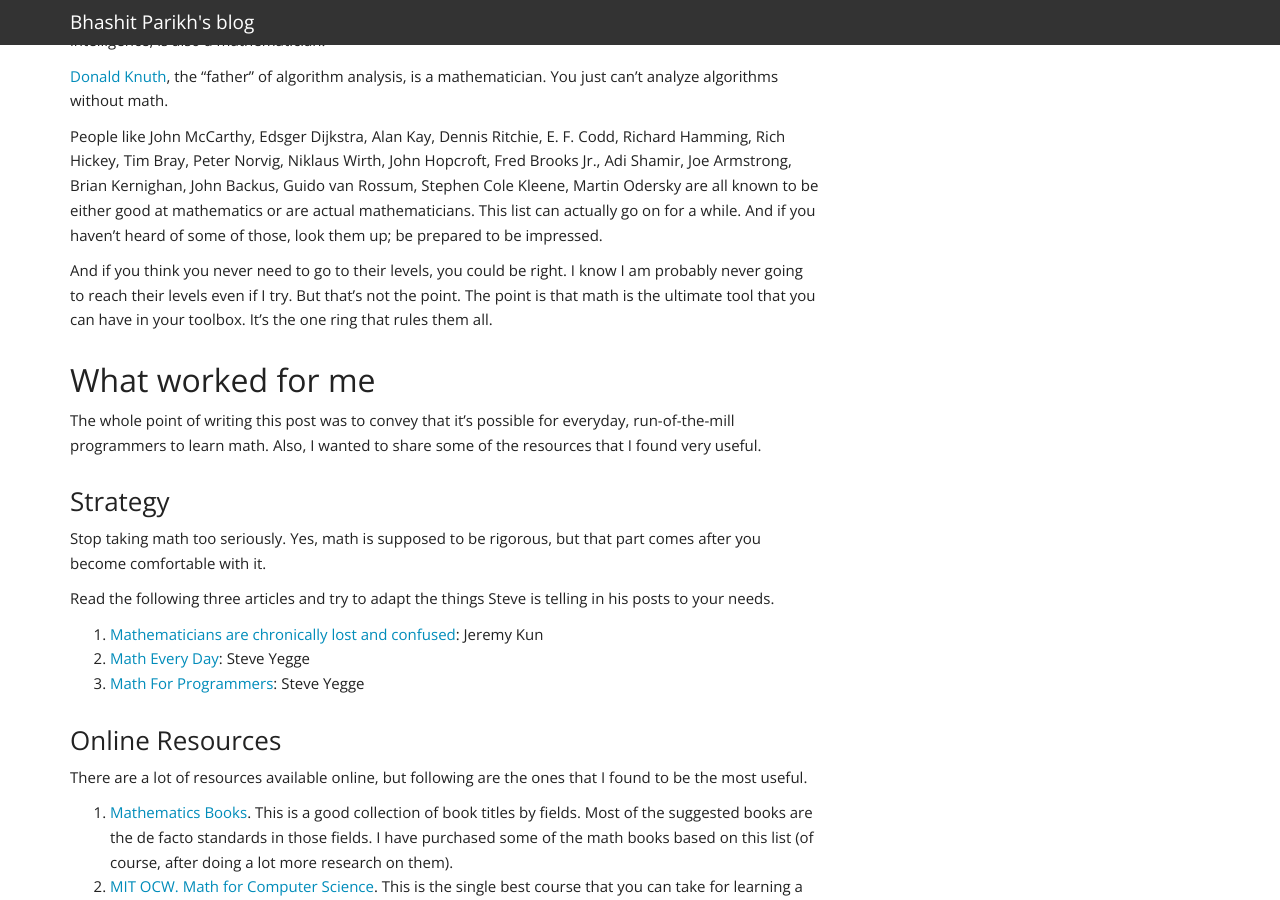
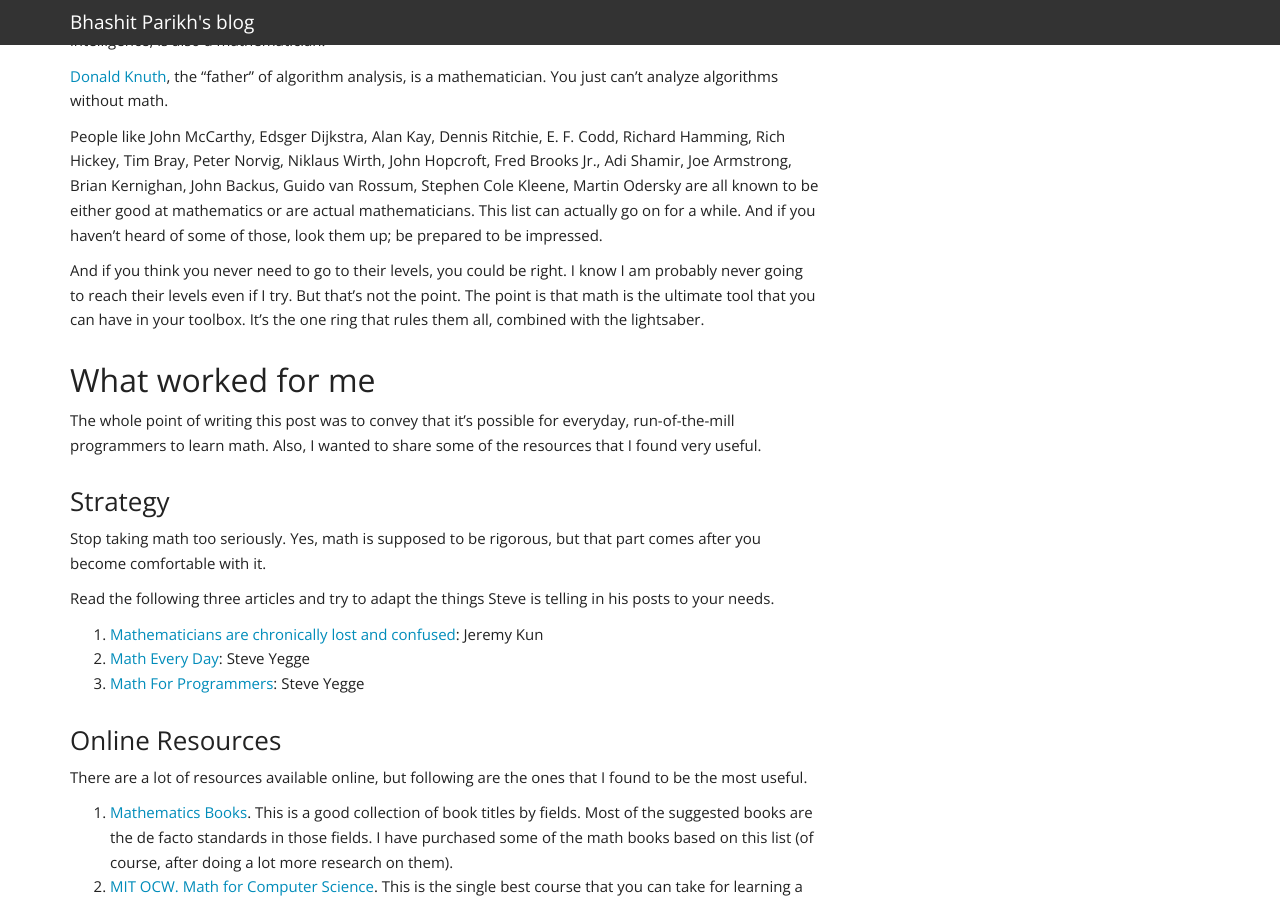
Before and after one commit to Bhashit/bhashit.github.io, a Jekyll site: the page built from _posts/2014-12-29-on-learning-mathematics.md, in a window 1280 px wide and 900 px high, scrolled down 2592 px. Built offline with Jekyll 4.4.1, drawn with Linux system fonts in a browser that asks for light colours; comment, search, counter and statistics services are not loaded.

Commit message:
More corrections

```diff
--- a/_posts/2014-12-29-on-learning-mathematics.md
+++ b/_posts/2014-12-29-on-learning-mathematics.md
@@ -169,7 +169,7 @@ And if you think you never need to go to their levels, you could be
 right. I know I am probably never going to reach their levels even if
 I try. But that's not the point. The point is that math is the
 ultimate tool that you can have in your toolbox. It's the one ring
-that rules them all.
+that rules them all, combined with the lightsaber.
 
 ## What worked for me
 
```
